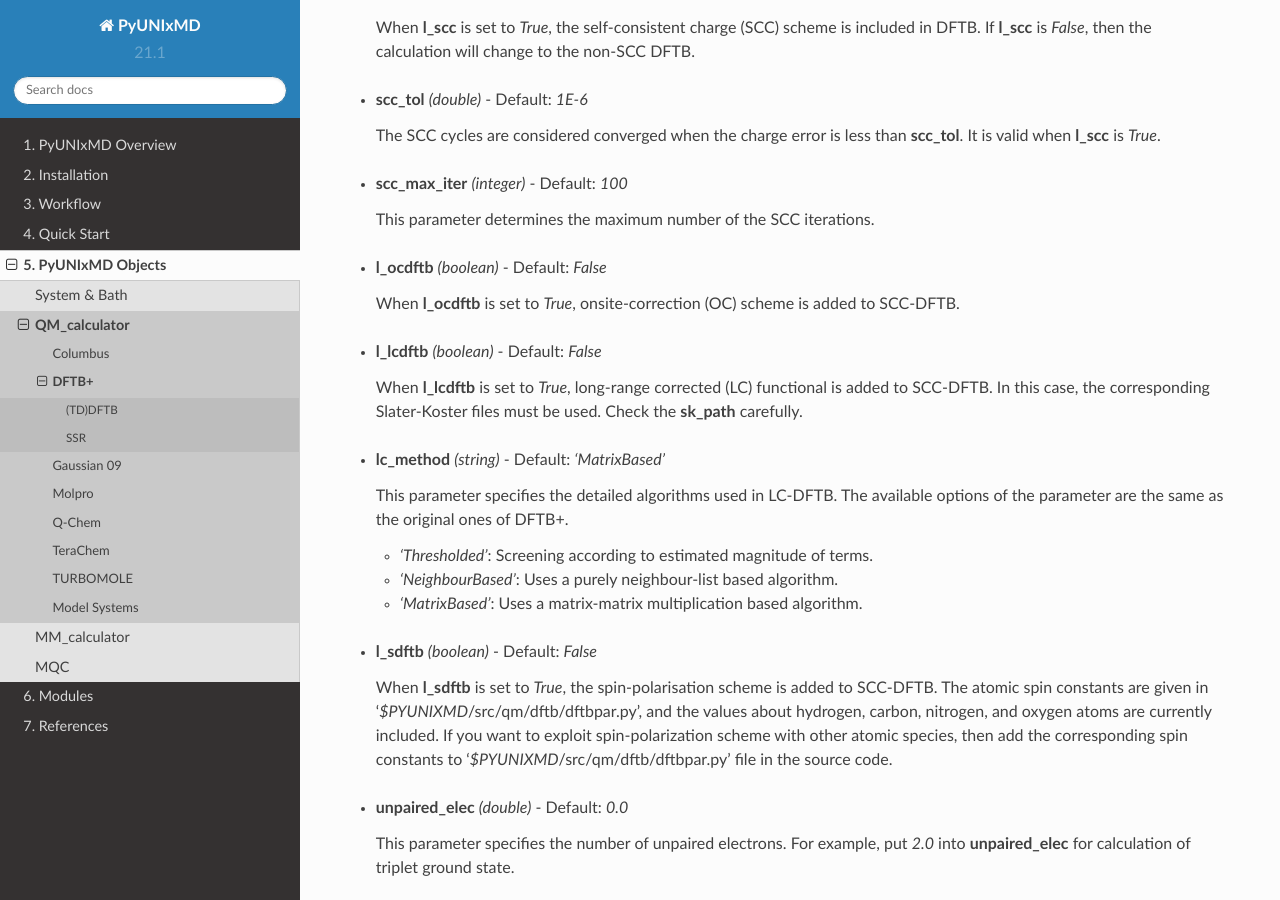
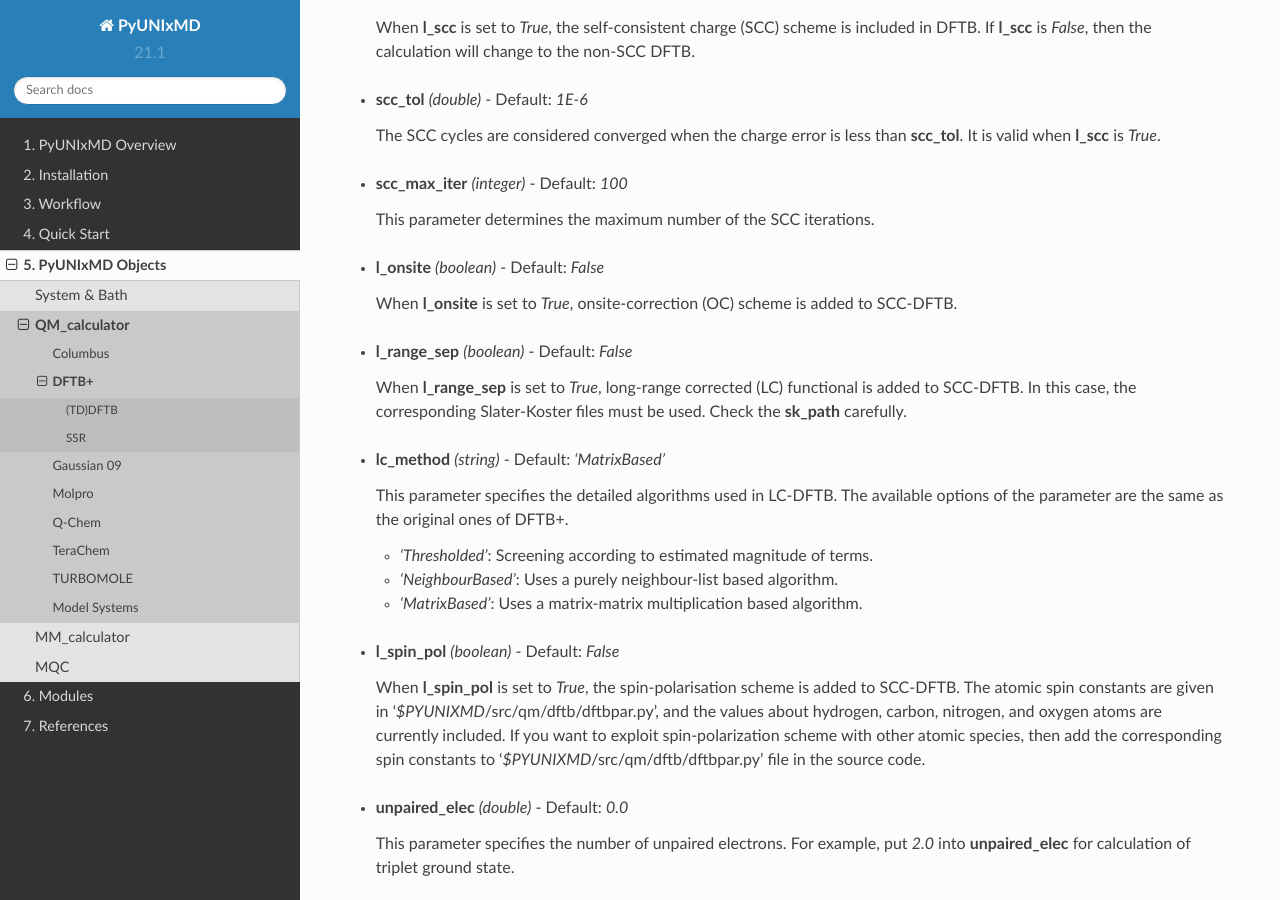
Before and after one commit to skmin-lab/unixmd, a Sphinx documentation site: the page built from docs/source/objects/qm/prog_dftbplus.rst, in a window 1280 px wide and 900 px high, scrolled down 2003 px. Built offline with Sphinx 7.4.7 and the Read the Docs theme 2.0.0, drawn with Linux system fonts in a browser that asks for light colours; cross-references to code outside the pages are shown as plain code; some of the changed text lies outside the part shown.

Commit message:
Change to l_onsite, l_range_sep, l_spin_pol in dftb

```diff
--- a/docs/source/objects/qm/prog_dftbplus.rst
+++ b/docs/source/objects/qm/prog_dftbplus.rst
@@ -64,16 +64,16 @@ speed. (TD)DFTB and SSR methods are interfaced with the current version of PyUNI
 | **scc_max_iter**       | Maximum number of SCC iterations               | *100*              |
 | *(integer)*            |                                                |                    |
 +------------------------+------------------------------------------------+--------------------+
-| **l_ocdftb**           | Include onsite correction to SCC term          | *False*            |
+| **l_onsite**           | Include onsite correction to SCC term          | *False*            |
 | *(boolean)*            |                                                |                    |
 +------------------------+------------------------------------------------+--------------------+
-| **l_lcdftb**           | Include long-range corrected functional        | *False*            |
+| **l_range_sep**        | Include long-range corrected functional        | *False*            |
 | *(boolean)*            |                                                |                    |
 +------------------------+------------------------------------------------+--------------------+
 | **lc_method**          | Algorithms for LC-DFTB                         | *'MatrixBased'*    |
 | *(string)*             |                                                |                    |
 +------------------------+------------------------------------------------+--------------------+
-| **l_sdftb**            | Include spin-polarisation scheme               | *False*            |
+| **l_spin_pol**         | Include spin-polarisation scheme               | *False*            |
 | *(boolean)*            |                                                |                    |
 +------------------------+------------------------------------------------+--------------------+
 | **unpaired_elec**      | Number of unpaired electrons                   | *0.0*              |
@@ -148,15 +148,15 @@ Detailed description of parameters
 
 \
 
-- **l_ocdftb** *(boolean)* - Default: *False*
+- **l_onsite** *(boolean)* - Default: *False*
 
-  When **l_ocdftb** is set to *True*, onsite-correction (OC) scheme is added to SCC-DFTB.
+  When **l_onsite** is set to *True*, onsite-correction (OC) scheme is added to SCC-DFTB.
 
 \
 
-- **l_lcdftb** *(boolean)* - Default: *False*
+- **l_range_sep** *(boolean)* - Default: *False*
 
-  When **l_lcdftb** is set to *True*, long-range corrected (LC) functional is added to SCC-DFTB.
+  When **l_range_sep** is set to *True*, long-range corrected (LC) functional is added to SCC-DFTB.
   In this case, the corresponding Slater-Koster files must be used. Check the **sk_path** carefully.
 
 \
@@ -172,9 +172,9 @@ Detailed description of parameters
 
 \
 
-- **l_sdftb** *(boolean)* - Default: *False*
+- **l_spin_pol** *(boolean)* - Default: *False*
 
-  When **l_sdftb** is set to *True*, the spin-polarisation scheme is added to SCC-DFTB.
+  When **l_spin_pol** is set to *True*, the spin-polarisation scheme is added to SCC-DFTB.
   The atomic spin constants are given in '`$PYUNIXMD`/src/qm/dftb/dftbpar.py',
   and the values about hydrogen, carbon, nitrogen, and oxygen atoms are currently included.
   If you want to exploit spin-polarization scheme with other atomic species, then add the
@@ -325,10 +325,10 @@ determined from the **l_state_interactions** parameter.
 | **scc_max_iter**         | Maximum number of SCC iterations               | *1000*              |
 | *(integer)*              |                                                |                     |
 +--------------------------+------------------------------------------------+---------------------+
-| **l_ocdftb**             | Include onsite correction to SCC term          | *False*             |
+| **l_onsite**             | Include onsite correction to SCC term          | *False*             |
 | *(boolean)*              |                                                |                     |
 +--------------------------+------------------------------------------------+---------------------+
-| **l_lcdftb**             | Include long-range corrected functional        | *False*             |
+| **l_range_sep**          | Include long-range corrected functional        | *False*             |
 | *(boolean)*              |                                                |                     |
 +--------------------------+------------------------------------------------+---------------------+
 | **lc_method**            | Algorithms for LC-DFTB                         | *'MatrixBased'*     |
@@ -409,16 +409,16 @@ Detailed description of parameters
 
 \
 
-- **l_ocdftb** *(boolean)* - Default: *False*
+- **l_onsite** *(boolean)* - Default: *False*
 
-  When **l_ocdftb** is set to *True*, onsite-correction (OC) scheme is added to DFTB/SSR.
+  When **l_onsite** is set to *True*, onsite-correction (OC) scheme is added to DFTB/SSR.
   It is currently experimental feature, and not implemented in the SSR calculation.
 
 \
 
-- **l_lcdftb** *(boolean)* - Default: *False*
+- **l_range_sep** *(boolean)* - Default: *False*
 
-  When **l_lcdftb** is set to *True*, long-range corrected (LC) functional is added to DFTB/SSR.
+  When **l_range_sep** is set to *True*, long-range corrected (LC) functional is added to DFTB/SSR.
   To deal with the excited states properly, it is recommended to use LC funtionals for the DFTB/SSR calculations.
   In this case, the corresponding Slater-Koster files must be used. Check the **sk_path** carefully.
 
```
Also changed, not shown: 2 other files.
